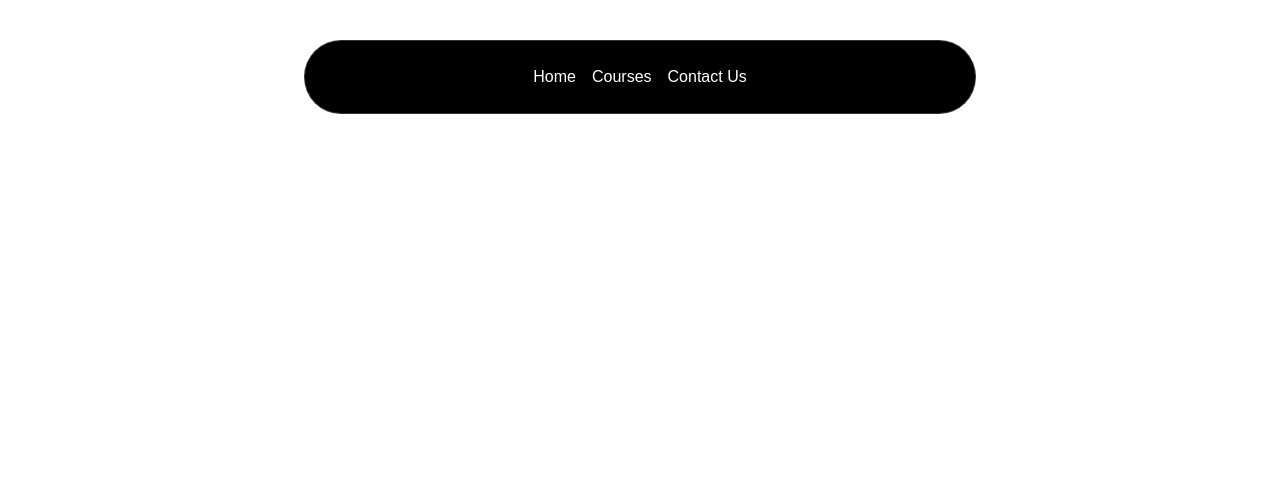
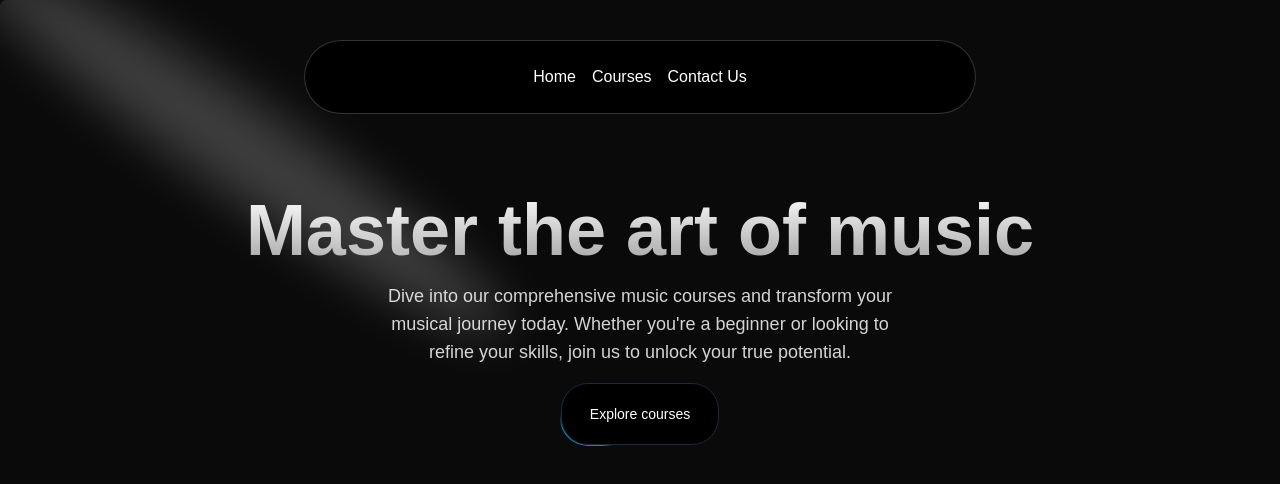
Before and after one commit to nikhxllll/Nextjs, a Next.js app: page / in a window 1280 px wide. Shown: the top 484 px of the page. Built offline with nearby package versions, Linux system fonts and the light colour scheme.

Commit message:
Moving border functionality

```diff
--- a/src/app/page.tsx
+++ b/src/app/page.tsx
@@ -1,5 +1,9 @@
+import HeroSection from "@/components/HeroSection";
+
 export default function HelloNikhil(){
   return(
-  <h1 className="text-2xl text-center mt-10">Bankai sakashima yokoshima happofusagiri!!!</h1>
+    <main className="min-h-screen bg-black/[0.96] antialiased bg-grid-white/[0.02]">
+        <HeroSection/>
+    </main>
   )
 }
--- /dev/null
+++ b/src/components/ui/moving-border.tsx
@@ -0,0 +1,139 @@
+"use client";
+import React from "react";
+import {
+  motion,
+  useAnimationFrame,
+  useMotionTemplate,
+  useMotionValue,
+  useTransform,
+} from "framer-motion";
+import { useRef } from "react";
+import { cn } from "@/lib/utils";
+
+export function Button({
+  borderRadius = "1.75rem",
+  children,
+  as: Component = "button",
+  containerClassName,
+  borderClassName,
+  duration,
+  className,
+  ...otherProps
+}: {
+  borderRadius?: string;
+  children: React.ReactNode;
+  as?: any;
+  containerClassName?: string;
+  borderClassName?: string;
+  duration?: number;
+  className?: string;
+  [key: string]: any;
+}) {
+  return (
+    <Component
+      className={cn(
+        "bg-transparent relative text-xl  h-16 w-40 p-[1px] overflow-hidden ",
+        containerClassName
+      )}
+      style={{
+        borderRadius: borderRadius,
+      }}
+      {...otherProps}
+    >
+      <div
+        className="absolute inset-0"
+        style={{ borderRadius: `calc(${borderRadius} * 0.96)` }}
+      >
+        <MovingBorder duration={duration} rx="30%" ry="30%">
+          <div
+            className={cn(
+              "h-20 w-20 opacity-[0.8] bg-[radial-gradient(var(--sky-500)_40%,transparent_60%)]",
+              borderClassName
+            )}
+          />
+        </MovingBorder>
+      </div>
+
+      <div
+        className={cn(
+          "relative bg-slate-900/[0.8] border border-slate-800 backdrop-blur-xl text-white flex items-center justify-center w-full h-full text-sm antialiased",
+          className
+        )}
+        style={{
+          borderRadius: `calc(${borderRadius} * 0.96)`,
+        }}
+      >
+        {children}
+      </div>
+    </Component>
+  );
+}
+
+export const MovingBorder = ({
+  children,
+  duration = 2000,
+  rx,
+  ry,
+  ...otherProps
+}: {
+  children: React.ReactNode;
+  duration?: number;
+  rx?: string;
+  ry?: string;
+  [key: string]: any;
+}) => {
+  const pathRef = useRef<any>();
+  const progress = useMotionValue<number>(0);
+
+  useAnimationFrame((time) => {
+    const length = pathRef.current?.getTotalLength();
+    if (length) {
+      const pxPerMillisecond = length / duration;
+      progress.set((time * pxPerMillisecond) % length);
+    }
+  });
+
+  const x = useTransform(
+    progress,
+    (val) => pathRef.current?.getPointAtLength(val).x
+  );
+  const y = useTransform(
+    progress,
+    (val) => pathRef.current?.getPointAtLength(val).y
+  );
+
+  const transform = useMotionTemplate`translateX(${x}px) translateY(${y}px) translateX(-50%) translateY(-50%)`;
+
+  return (
+    <>
+      <svg
+        xmlns="http://www.w3.org/2000/svg"
+        preserveAspectRatio="none"
+        className="absolute h-full w-full"
+        width="100%"
+        height="100%"
+        {...otherProps}
+      >
+        <rect
+          fill="none"
+          width="100%"
+          height="100%"
+          rx={rx}
+          ry={ry}
+          ref={pathRef}
+        />
+      </svg>
+      <motion.div
+        style={{
+          position: "absolute",
+          top: 0,
+          left: 0,
+          display: "inline-block",
+          transform,
+        }}
+      >
+        {children}
+      </motion.div>
+    </>
+  );
+};
--- a/tailwind.config.ts
+++ b/tailwind.config.ts
@@ -1,5 +1,23 @@
 import type { Config } from "tailwindcss";
+const svgToDataUri = require("mini-svg-data-uri");
 
+const defaultTheme = require("tailwindcss/defaultTheme");
+const colors = require("tailwindcss/colors");
+const {
+  default: flattenColorPalette,
+} = require("tailwindcss/lib/util/flattenColorPalette");
+
+// This plugin adds each Tailwind color as a global CSS variable, e.g. var(--gray-200).
+function addVariablesForColors({ addBase, theme }: any) {
+  let allColors = flattenColorPalette(theme("colors"));
+  let newVars = Object.fromEntries(
+    Object.entries(allColors).map(([key, val]) => [`--${key}`, val])
+  );
+
+  addBase({
+    ":root": newVars,
+  });
+}
 const config: Config = {
   content: [
     "./src/pages/**/*.{js,ts,jsx,tsx,mdx}",
@@ -30,6 +48,6 @@
       },
     },
   },
-  plugins: [],
+  plugins: [addVariablesForColors],
 };
 export default config;
```
